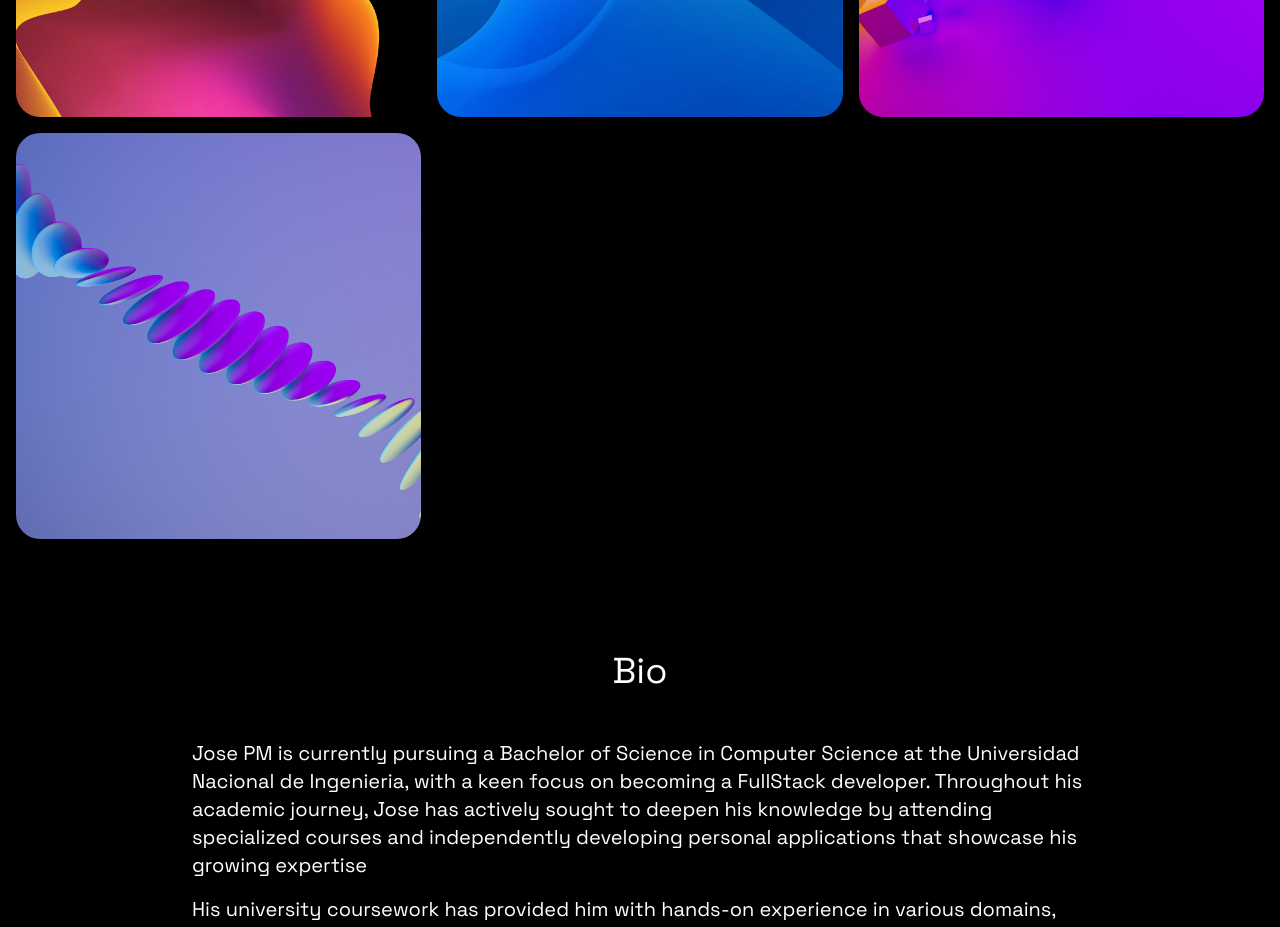
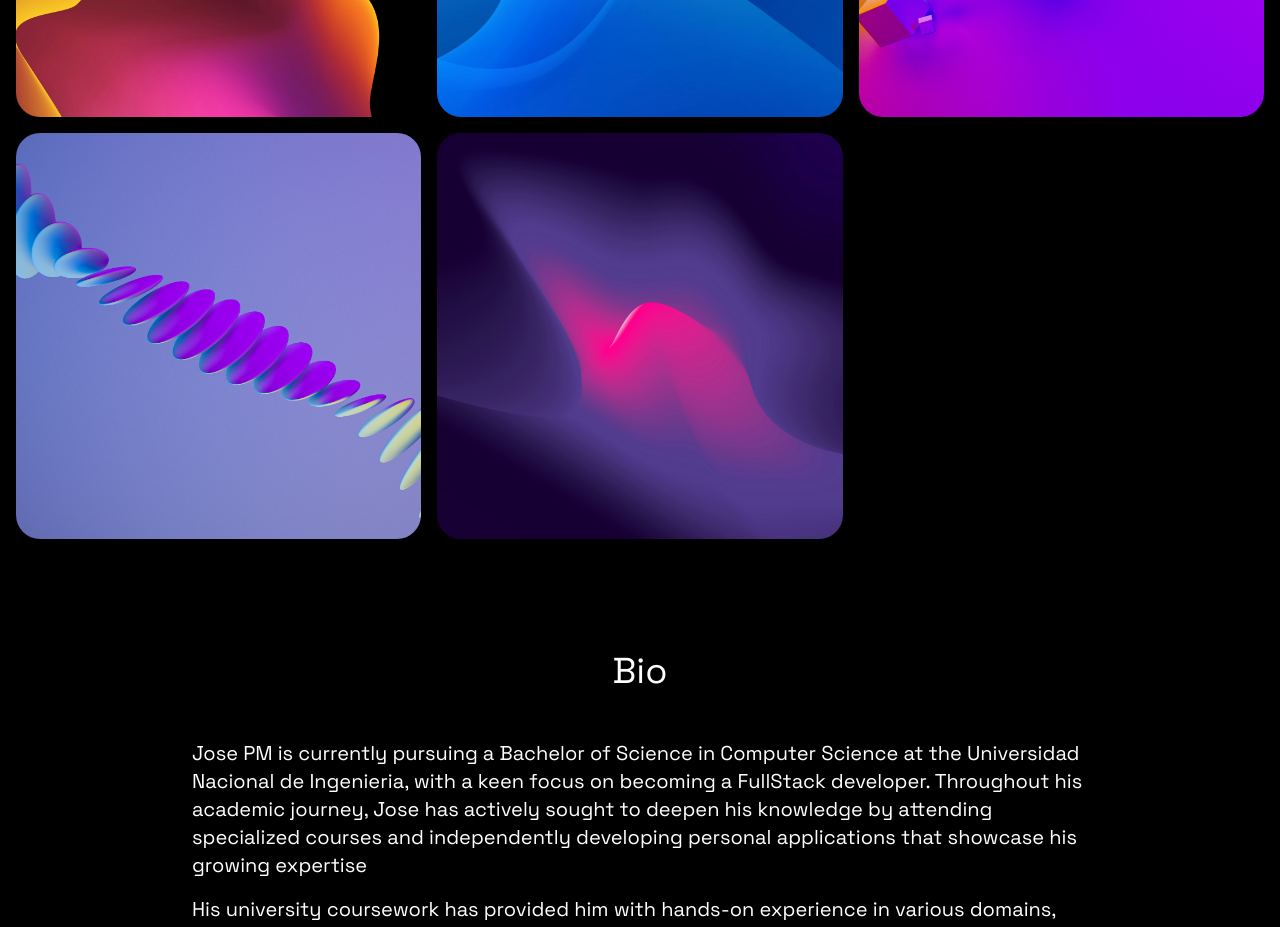
Before and after one commit to Aushzlten12/jose-pm, a React (Vite) app: page / in a window 1280 px wide. Shown: the part 1320-2247 px from the top of the page. Built offline with nearby package versions, Linux system fonts and the light colour scheme.

Commit message:
add new project

```diff
--- a/src/constants/index.jsx
+++ b/src/constants/index.jsx
@@ -4,7 +4,7 @@ import projectImage1 from "../assets/project1.jpeg";
 import projectImage2 from "../assets/project2.jpeg";
 import projectImage3 from "../assets/project3.jpeg";
 import projectImage4 from "../assets/project4.jpeg";
-
+import projectImage5 from "../assets/project5.jpeg";
 import { RiReactjsLine } from "react-icons/ri";
 import { TbBrandNextjs } from "react-icons/tb";
 import {
@@ -67,6 +67,13 @@ export const PROJECTS = [
       "An app to learn Quechua, Spanish and Portuguese of interactive and funny way.",
     image: projectImage4,
     githubLink: "https://github.com/Aushzlten12/MundoLatam",
+  },
+  {
+    id: 5,
+    name: "Board App",
+    description: "An app to draw, paint, etc in group o independently.",
+    image: projectImage5,
+    githubLink: "https://github.com/Aushzlten12/board-app",
   },
 ];
 
```
